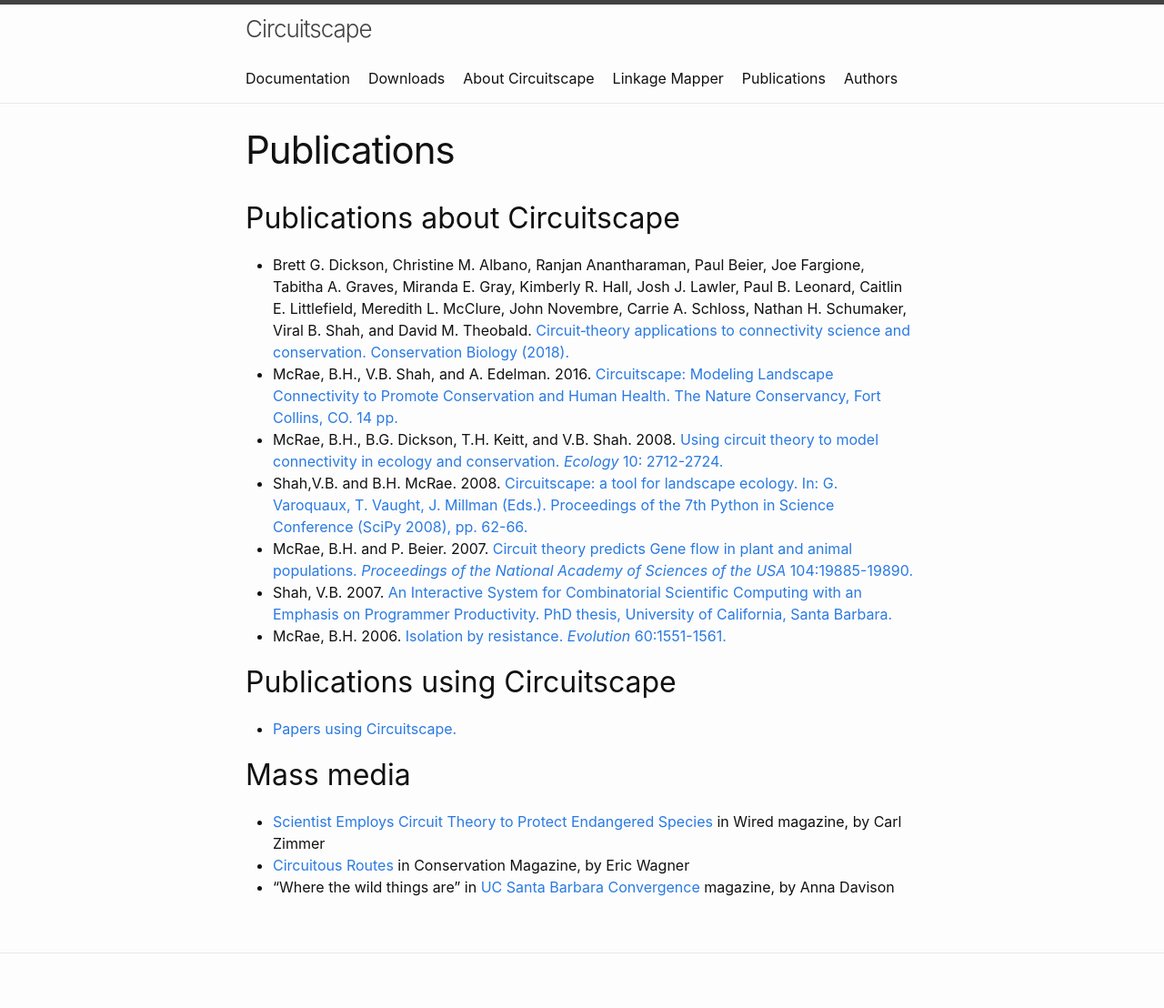
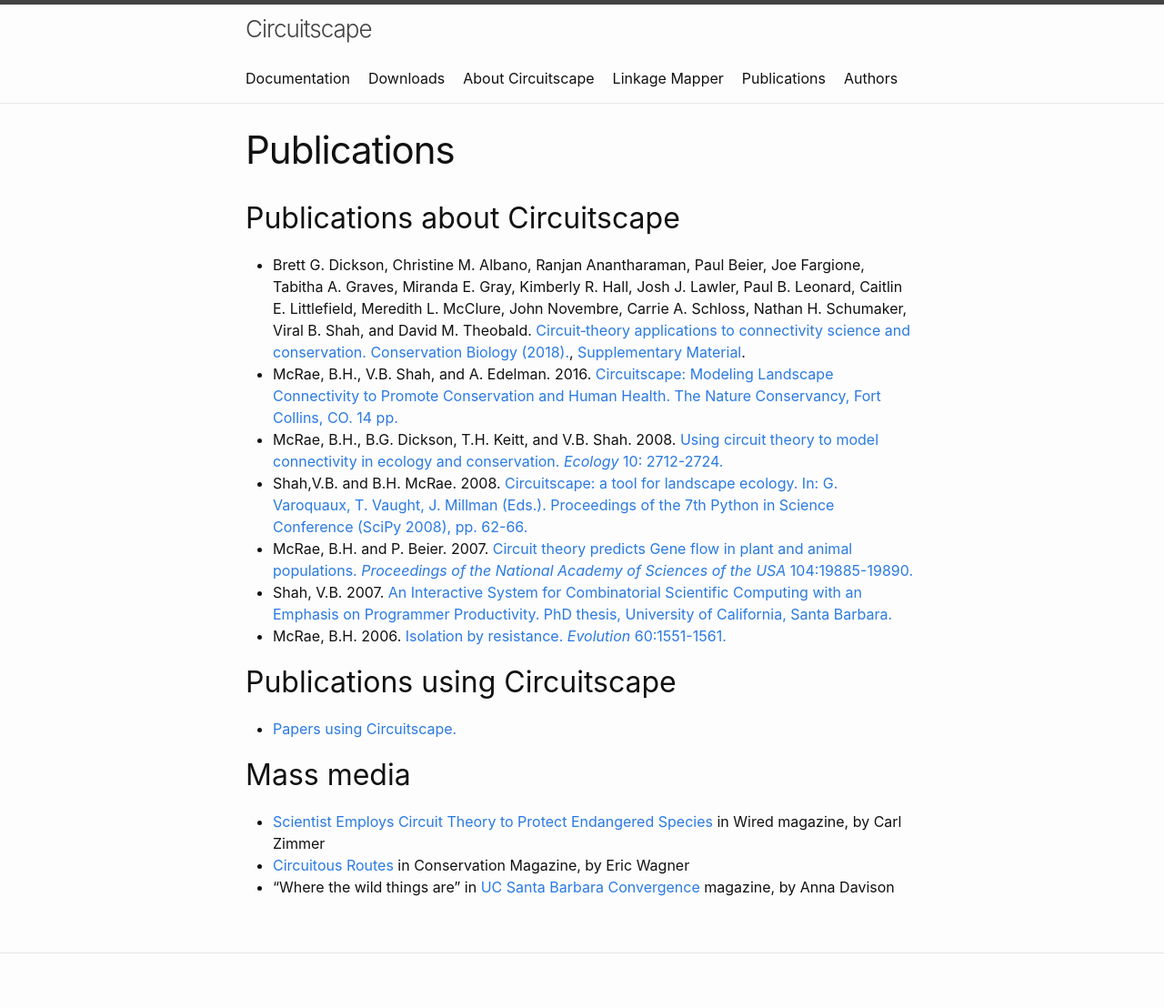
Before and after one commit to Circuitscape/www.circuitscape.org, a Jekyll site: the page built from pubs.md, in a window 1280 px wide. Shown: the whole page at 91% size. Built offline with Jekyll 4.4.1, drawn with Linux system fonts in a browser that asks for light colours.

Commit message:
Add link to supplementary material
for review paper

```diff
--- a/pubs.md
+++ b/pubs.md
@@ -4,7 +4,7 @@
 ---
 
 ## Publications about Circuitscape
-- Brett G. Dickson, Christine M. Albano, Ranjan Anantharaman, Paul Beier, Joe Fargione, Tabitha A. Graves, Miranda E. Gray, Kimberly R. Hall, Josh J. Lawler, Paul B. Leonard, Caitlin E. Littlefield, Meredith L. McClure, John Novembre, Carrie A. Schloss, Nathan H. Schumaker, Viral B. Shah, and David M. Theobald. [Circuit‐theory applications to connectivity science and conservation. Conservation Biology (2018).](pubs/Dickson_et_al_ConsBio.pdf)
+- Brett G. Dickson, Christine M. Albano, Ranjan Anantharaman, Paul Beier, Joe Fargione, Tabitha A. Graves, Miranda E. Gray, Kimberly R. Hall, Josh J. Lawler, Paul B. Leonard, Caitlin E. Littlefield, Meredith L. McClure, John Novembre, Carrie A. Schloss, Nathan H. Schumaker, Viral B. Shah, and David M. Theobald. [Circuit‐theory applications to connectivity science and conservation. Conservation Biology (2018).](pubs/Dickson_et_al_ConsBio.pdf), [Supplementary Material](https://onlinelibrary.wiley.com/action/downloadSupplement?doi=10.1111%2Fcobi.13230&file=cobi13230-sup-0001-SuppMat.docx).
 - McRae, B.H., V.B. Shah, and A. Edelman. 2016. [Circuitscape: Modeling Landscape Connectivity to Promote Conservation and Human Health. The Nature Conservancy, Fort Collins, CO. 14 pp.](pubs/circuitscape_whitepaper.pdf)
 - McRae, B.H., B.G. Dickson, T.H. Keitt, and V.B. Shah. 2008. [Using circuit theory to model connectivity in ecology and conservation. *Ecology* 10: 2712-2724.](pubs/McRae_et_al_2008_Ecology.pdf)
 - Shah,V.B. and B.H. McRae. 2008. [Circuitscape: a tool for landscape ecology. In: G. Varoquaux, T. Vaught, J. Millman (Eds.). Proceedings of the 7th Python in Science Conference (SciPy 2008), pp. 62-66.](pubs/Shah_McRae_Circuitscape_Python_Scipy08.pdf)
```
